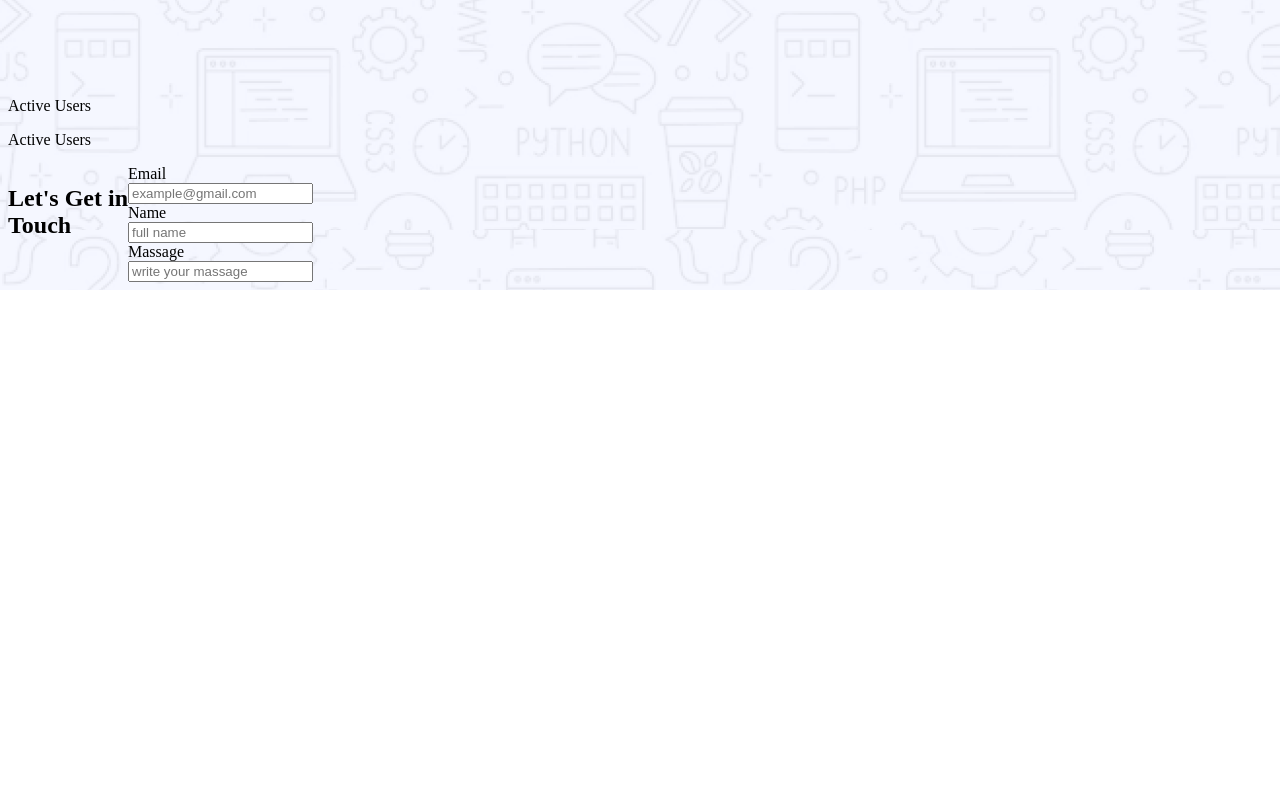
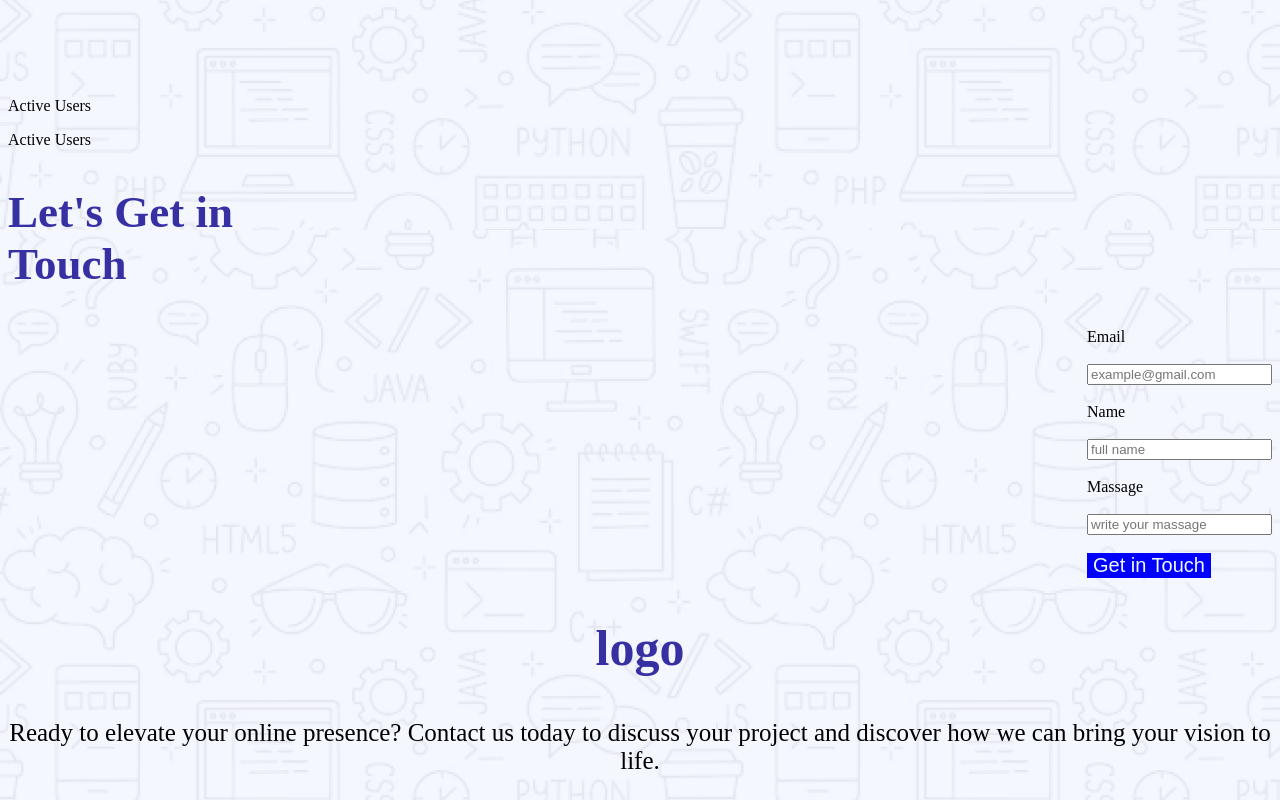
Before and after one commit to Asirul98/firt-assignment-1st-topic-, a plain HTML site: page index.html in a window 1280 px wide. Shown: the part 1074-1874 px from the top of the page. Before the commit the page ends 1364 px from the top, so only its background shows below. Drawn offline with Linux system fonts and the light colour scheme; files whose address does not match are found by name.

Commit message:
footeradding

```diff
--- a/index.html
+++ b/index.html
@@ -54,28 +54,39 @@ body {
         <!-- What are Users Day -->
          <main>
             <section class="field">
-                 <h1>Let's Get in <br>Touch</h1>
-                <form>
-
-                    <label for="Email">Email</label>
+                 <h1 class="font">Let's Get in <br>Touch</h1>
+                <form class="allign">
+                    <div>
+                         <label for="Email">Email</label>
+                         <br>
+                         <br>
+                    <input type="Email"placeholder="example@gmail.com" name="" id="">
                     <br>
-                    <input type="Email"placeholder="example@gmail.com" name="" id="">
                     <br>
                     <label for="Name">Name</label>
                     <br>
+                    <br>
                     <input type="Name"placeholder="full name" name="" id="">
+                    <br>
                     <br>
                     <label for="Massage">Massage</label>
                     <br>
+                    <br>
                     <input type="Massage" placeholder="write your massage" id="">
-
-        </form>
+                    <br>
+                    <br>
+                    <button class="color">Get in Touch</button>
+                    </form>
+                    </div>
          </section>
          </main>
 
     </main>
     <footer>
-
+      <h2 class="footer">logo</h2>
+      <p class="footpara">Ready to elevate your online presence?
+        Contact us today to discuss your project and
+         discover how we can bring your vision to life.</p>
     </footer>
 
 </body>
--- a/styles/1st assi.css
+++ b/styles/1st assi.css
@@ -49,11 +49,11 @@ nav{
 
 }
 .web{
-    color: blueviolet;
+    color:blue;
     font-size: 30px;
 }
 .text{
-    color:blueviolet;
+    color:#3730A3;
     text-align: left;
     font-weight: 40%;
     text-align: left;
@@ -105,6 +105,30 @@ div ul li{
   text-align: center;
   justify-content: center;
 }
-.field{
+.allign{
   display: flex;
+   justify-content: right;
 }
+.color{
+
+    font-size: 20px;
+    color: aliceblue;
+    background-color:blue ;
+    border: none;
+}
+.font{
+ font-size: 45px;
+ color: #3730A3;
+
+}
+.footer{
+  font-size: 50px;
+  color: #3730A3;
+  font-style:bold;
+  text-align: center;
+}
+.footpara{
+  font-size: 25px;
+  color: #000000;
+  text-align: center;
+}
```
